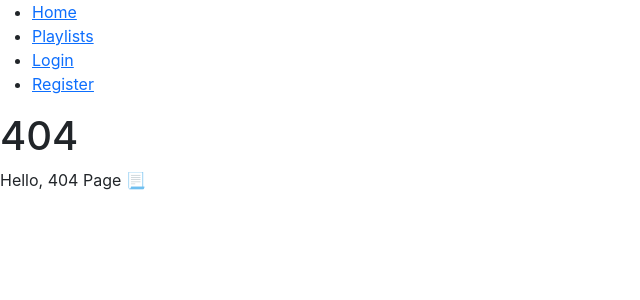
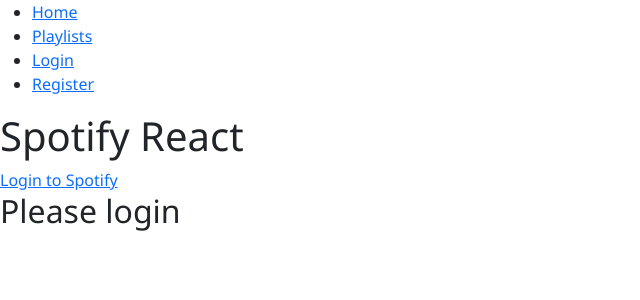
Before and after one commit to jerome-dotson/dev10-spotify-api-project, a React (Create React App) app in the folder apic-spotify-playlist/client/: page /userpage in a window 1280 px wide. Before the commit this address had no page. Shown: the top 300 px of the page, without its empty margins (0-640 px from the left). Built offline with nearby package versions, Linux system fonts and the light colour scheme; the HTML template or start-up script is replaced by a standard one.

Commit message:
Functioning userpage with artist search. Playlist search to be implemented.

```diff
--- a/apic-spotify-playlist/client/src/App.js
+++ b/apic-spotify-playlist/client/src/App.js
@@ -11,6 +11,7 @@ import Login from "./components/Login";
 import Register from "./components/Register";
 import AuthContext from "./context/AuthContext";
 import Playlists from "./components/Playlists";
+import UserPage from "./components/UserPage";
 
 
 const LOCAL_STORAGE_TOKEN_KEY = "spotifyPlaylistToken";
@@ -100,6 +101,10 @@ function App() {
                         {!user ? <Register /> : <Redirect to="/" />}
                     </Route>
 
+                    <Route path="/userpage">
+                        <UserPage />
+                    </Route>
+
                     <Route exact path="/">
                         <Home />
                     </Route>
--- /dev/null
+++ b/apic-spotify-playlist/client/src/components/UserPage.js
@@ -0,0 +1,87 @@
+import '../App.css';
+import { React, useEffect, useState } from "react";
+import axios from "axios";
+
+function UserPage() {
+    const CLIENT_ID = "79a14f37fcfe47e9b518dacd49de5bef";
+    const REDIRECT_URI = "http://localhost:3000/userpage";
+    const AUTH_ENDPOINT = "https://accounts.spotify.com/authorize";
+    const RESPONSE_TYPE = "token";
+
+    const [token, setToken] = useState("");
+    const [searchKey, setSearchKey] = useState("");
+    const [artists, setArtists] = useState([]);
+
+    useEffect(() => {
+        const hash = window.location.hash;
+        let token = window.localStorage.getItem("token");
+
+        if (!token && hash) {
+            token = hash.substring(1).split("&").find(element => element.startsWith("access_token")).split("=")[1];
+
+            window.location.hash = "";
+            window.localStorage.setItem("token", token);
+            setToken(token);
+
+        }
+
+        setToken(token);
+
+    }, []);
+
+    const logout = () => {
+        setToken("");
+        window.localStorage.removeItem("token");
+    };
+
+    const searchArtists = async (e) => {
+        e.preventDefault();
+        const { data } = await axios.get("https://api.spotify.com/v1/search", {
+            headers: {
+                Authorization: `Bearer ${token}`
+            },
+            params: {
+                q: searchKey,
+                type: "artist"
+            }
+        });
+
+        console.log(data);
+        setArtists(data.artists.items);
+    };
+
+    const renderArtists = () => {
+        return artists?.map(artist => (
+            <div key={artist.id}>
+                {artist.images.length ? <img width={"100%"} src={artist.images[0].url} alt="" /> : <div>No Image</div>}
+                {artist.name}
+            </div>
+        ));
+    };
+
+    return (
+        <div className="App">
+            <header className="App-header">
+                <h1>Spotify React</h1>
+                {!token ?
+                    <a href={`${AUTH_ENDPOINT}?client_id=${CLIENT_ID}&redirect_uri=${REDIRECT_URI}&response_type=${RESPONSE_TYPE}`}>Login
+                        to Spotify</a>
+                    : <button onClick={logout}>Logout</button>}
+
+                {token ?
+                    <form onSubmit={searchArtists}>
+                        <input type="text" onChange={e => setSearchKey(e.target.value)} />
+                        <button type={"submit"}>Search</button>
+                    </form>
+
+                    : <h2>Please login</h2>
+                }
+
+                {renderArtists()}
+
+            </header>
+        </div>
+    );
+}
+
+export default UserPage;
```
